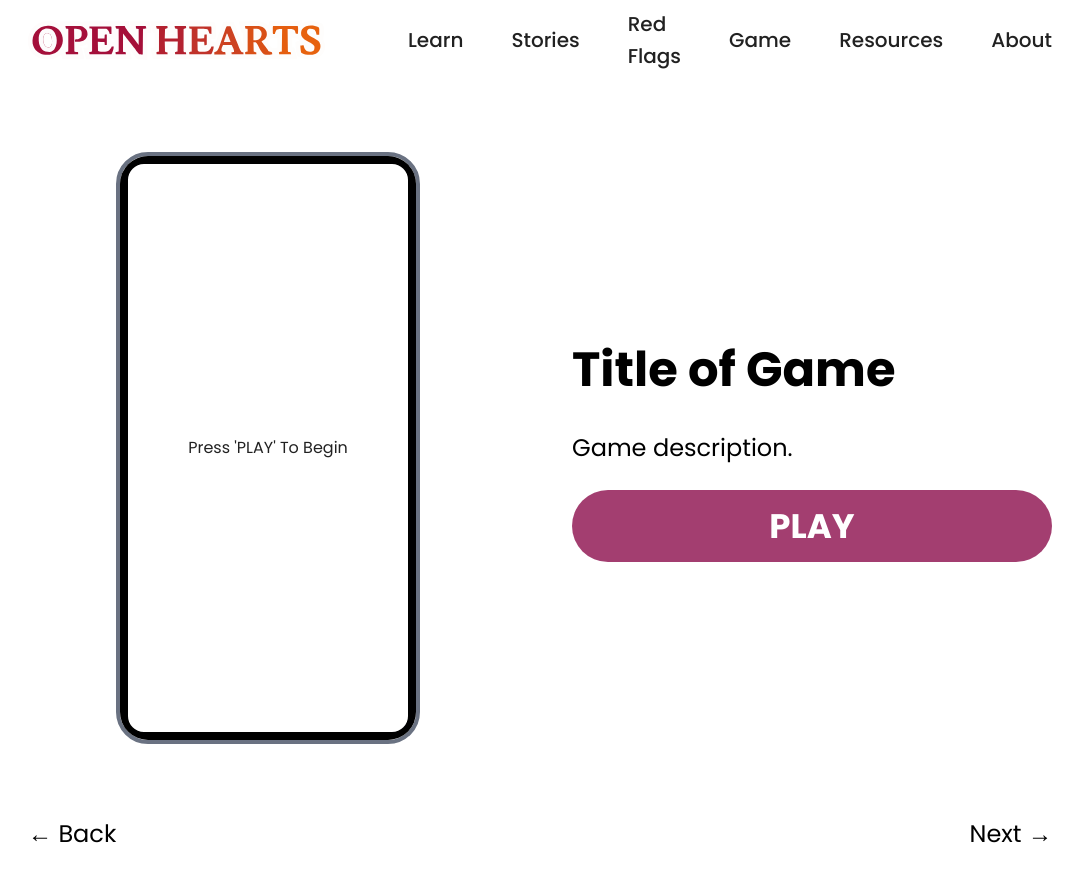
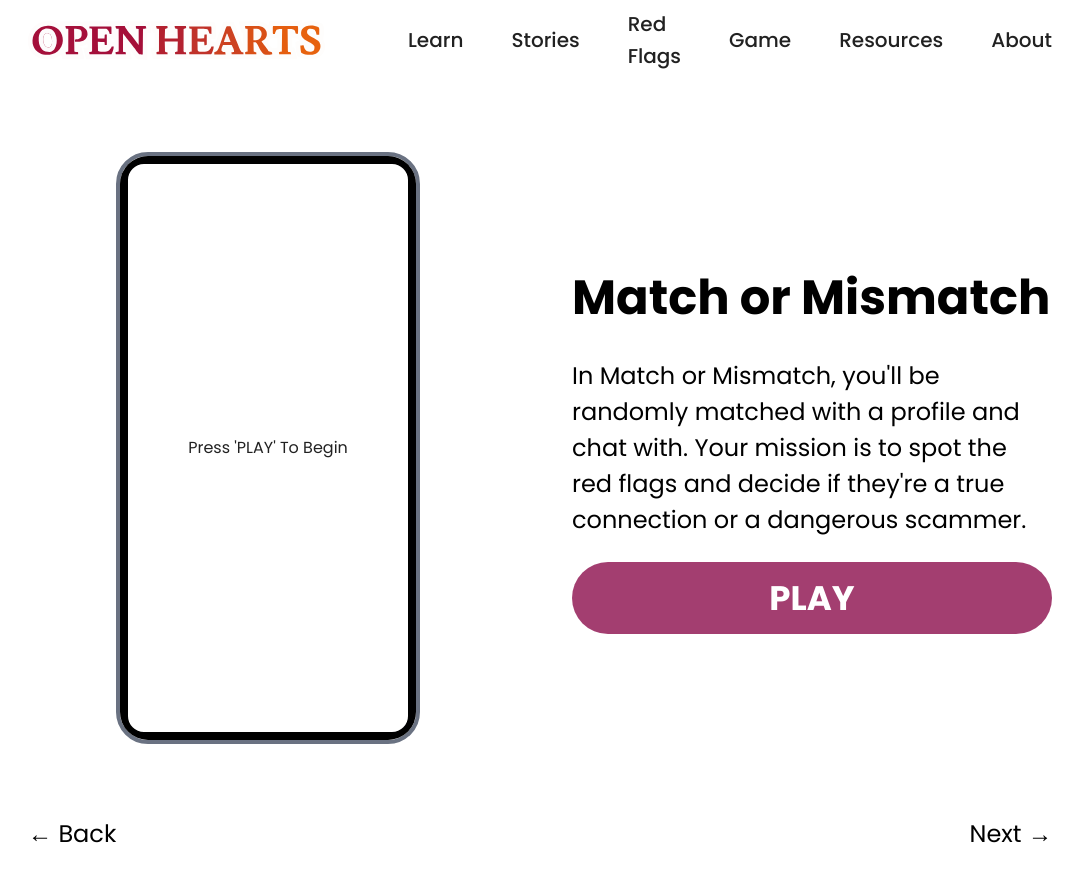
Before and after one commit to heavens-potato/open-hearts, a Next.js app in the folder open-hearts/: page /minigame in a window 1280 px wide. Shown: the top 882 px of the page, without its empty margins (100-1183 px from the left). Built offline with nearby package versions, Linux system fonts and the light colour scheme; a web font is replaced by a local one.

Commit message:
Tentative title

```diff
--- a/open-hearts/src/app/minigame/page.js
+++ b/open-hearts/src/app/minigame/page.js
@@ -140,7 +140,7 @@ export default function Minigame() {
                                         textAlign: "center"
                                     }}
                                 >
-                                    Title of Game
+                                    Match or Mismatch
                                 </Typography>
                                 <Typography
                                     sx={{
@@ -154,7 +154,7 @@ export default function Minigame() {
                                         color: "black",
                                     }}
                                 >
-                                    Game description.
+                                    In Match or Mismatch, you'll be randomly matched with a profile and chat with. Your mission is to spot the red flags and decide if they're a true connection or a dangerous scammer.
                                 </Typography>
                                 <div
                                     className="w-full h-18 bg-[#A33E70] rounded-full cursor-pointer flex justify-center items-center text-center"
@@ -206,7 +206,7 @@ export default function Minigame() {
                                         fontWeight: "bold",
                                     }}
                                 >
-                                    Title of Game
+                                    Match or Mismatch
                                 </Typography>
                                 <Typography
                                     sx={{
@@ -220,7 +220,7 @@ export default function Minigame() {
                                         color: "black",
                                     }}
                                 >
-                                    Game description.
+                                    In Match or Mismatch, you'll be randomly matched with a profile and chat with. Your mission is to spot the red flags and decide if they're a true connection or a dangerous scammer.
                                 </Typography>
                                 <div
                                     className="w-full h-18 bg-[#A33E70] rounded-full cursor-pointer flex justify-center items-center text-center"
```
